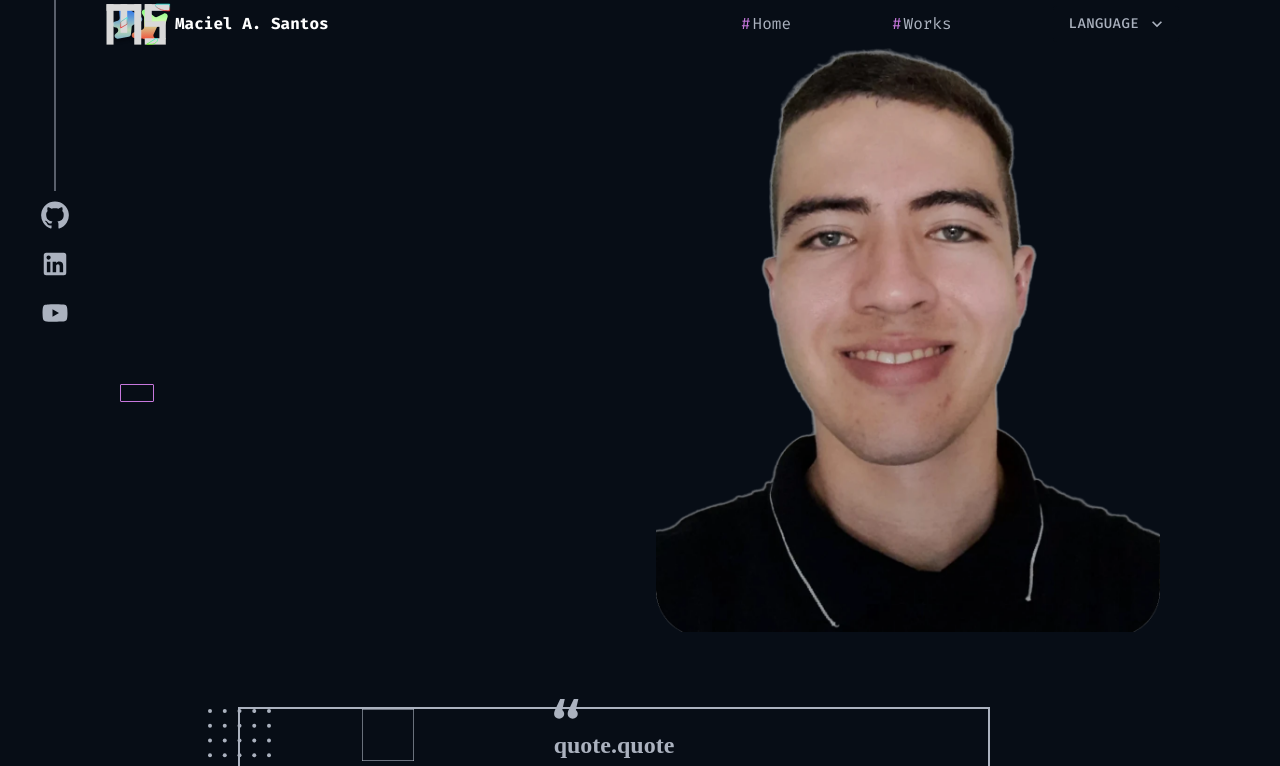
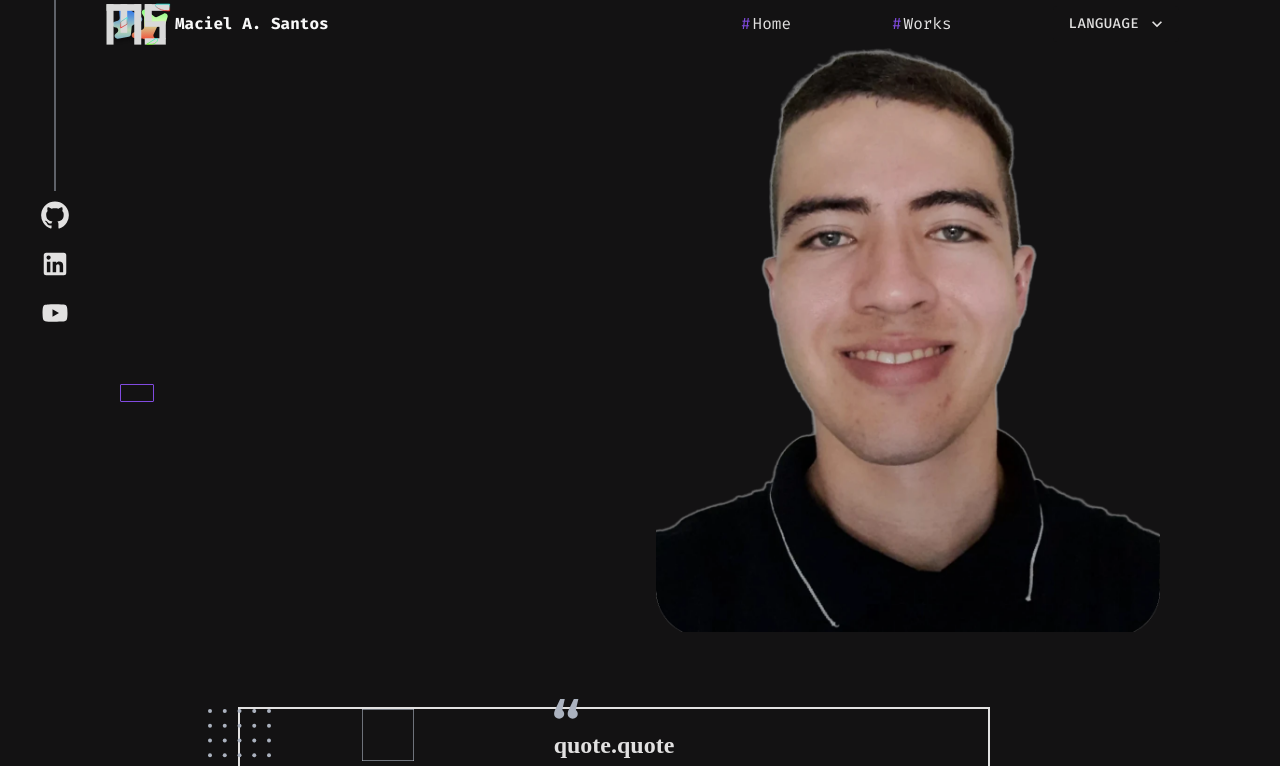
Before and after one commit to macielphp/Maciel-Alves-Portfolio, a React (Vite) app: page / in a window 1280 px wide. Shown: the top 766 px of the page. Built offline with nearby package versions, Linux system fonts and the light colour scheme; no server answers.

Commit message:
Update color variables in CSS for improved contrast and consistency

```diff
--- a/src/components/ProfileBanner/style.css
+++ b/src/components/ProfileBanner/style.css
@@ -33,7 +33,7 @@
   color: var(--white);
 }
 .profile-banner .profile-banner__text-content .text-content__title .title__highlight {
-  color: var(--primary) !important;
+  color: var(--white) !important;
 }
 .profile-banner .profile-banner__text-content .text-content__description {
   color: var(--gray);
--- a/src/components/ProfileBanner/style.scss
+++ b/src/components/ProfileBanner/style.scss
@@ -36,7 +36,7 @@
             font-weight: semi-bold;
             color: var(--white);
             .title__highlight{
-                color: var(--primary) !important;
+                color: var(--white) !important;
             }
         }
         .text-content__description {
--- a/src/index.css
+++ b/src/index.css
@@ -1,10 +1,10 @@
 @import url('https://fonts.googleapis.com/css2?family=Fira+Code:wght@300..700&display=swap');
 
 :root {
-  --background: #070d16;
-  --gray: #ABB2BF;
-  --white: #FFF;
-  --primary: #C778DD;
+	--background: #131213;
+	--gray: #e2e1e1;
+	--white: #f9f9f9;
+	--primary: #814be0;
   --font-family: "Fira Code", monospace;
 }
 
```
Also changed, not shown: 1 other file (tests, documents, lock files or other folders).
